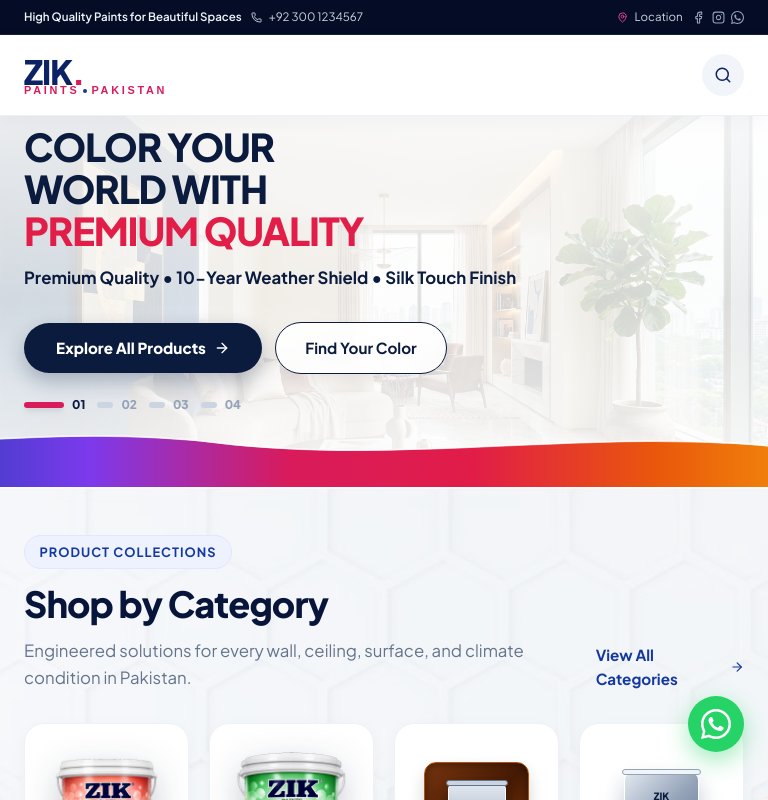
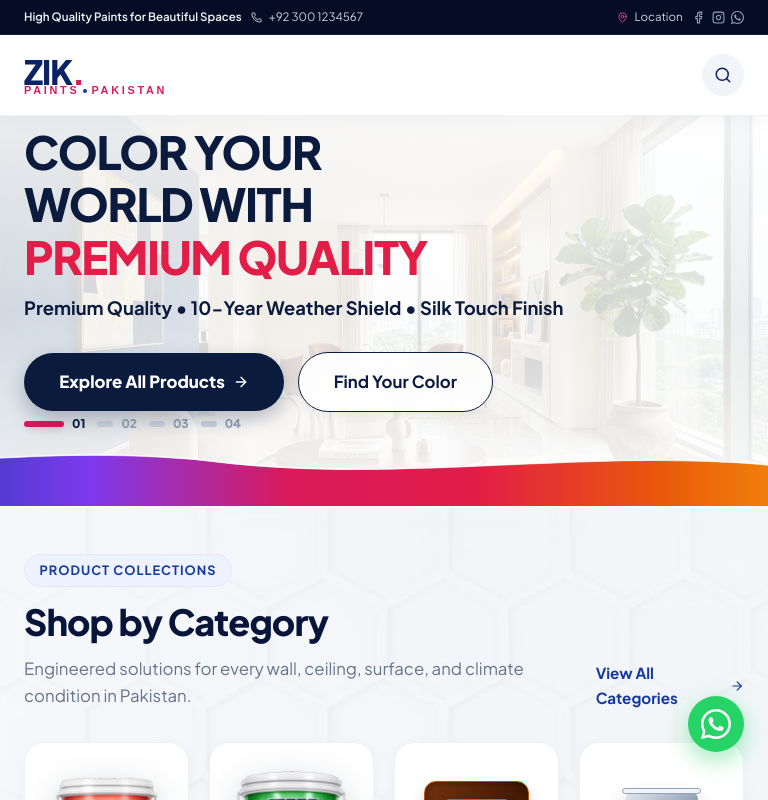
Before and after one commit to muhammad-hamzadev/paint_demo, a React (Vite) app: page / in a window 768 px wide. Shown: the top 800 px of the page. Built offline with nearby package versions, Linux system fonts and the light colour scheme.

Commit message:
Hide hero bucket image on phone screens (<768px) and enlarge hero text on tablet screens (768px-1024px)

```diff
--- a/src/App.css
+++ b/src/App.css
@@ -2153,29 +2153,40 @@
     gap: 0.5rem !important;
   }
 
-  .hero-visual-wrapper {
-    min-height: auto !important;
-    justify-content: center !important;
-    align-items: center !important;
-    padding: 0.35rem 0 !important;
-    margin: 0 auto !important;
-  }
-
+  .hero-visual-wrapper,
   .hero-products-foreground {
-    max-width: 140px !important;
-    margin: 0 auto !important;
-    justify-content: center !important;
-    transform: none !important;
-  }
-
-  .hero-products-foreground img {
-    max-height: 110px !important;
-    margin: 0 auto !important;
+    display: none !important;
   }
 
   .hero-section .border-t {
     border-top: none !important;
     padding-top: 0.25rem !important;
+  }
+}
+
+/* Tablet Screen Hero Typography Adjustments (768px to 1024px) */
+@media (min-width: 768px) and (max-width: 1024px) {
+  .hero-headline {
+    font-size: 2.85rem !important;
+    line-height: 1.15 !important;
+  }
+
+  .hero-subheadline {
+    font-size: 1.15rem !important;
+    line-height: 1.45 !important;
+  }
+
+  .hero-cta-group button {
+    padding: 0.95rem 2.2rem !important;
+    font-size: 1.05rem !important;
+  }
+
+  .hero-content {
+    max-width: 100% !important;
+  }
+
+  .hero-grid {
+    gap: 1.5rem !important;
   }
 }
 
```
